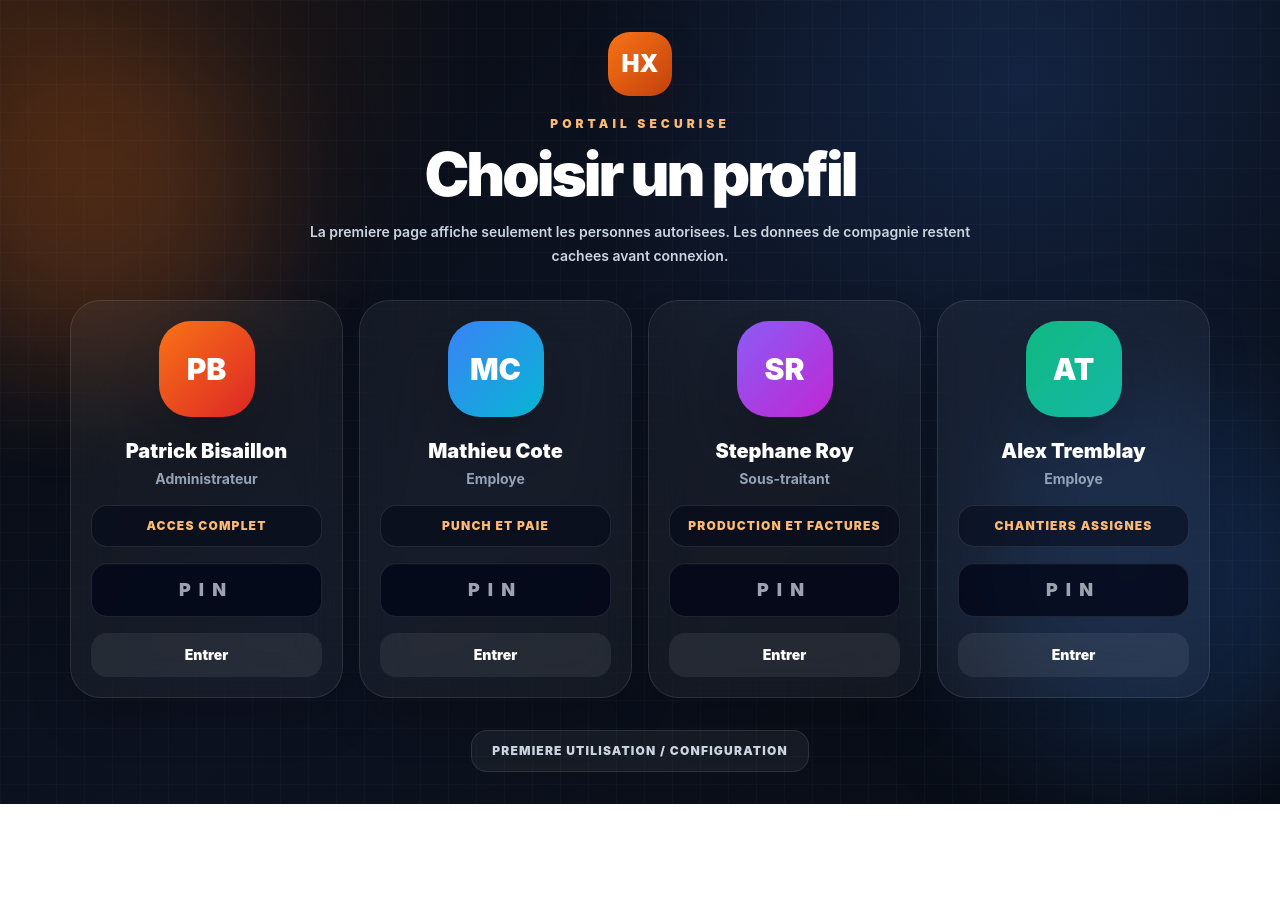
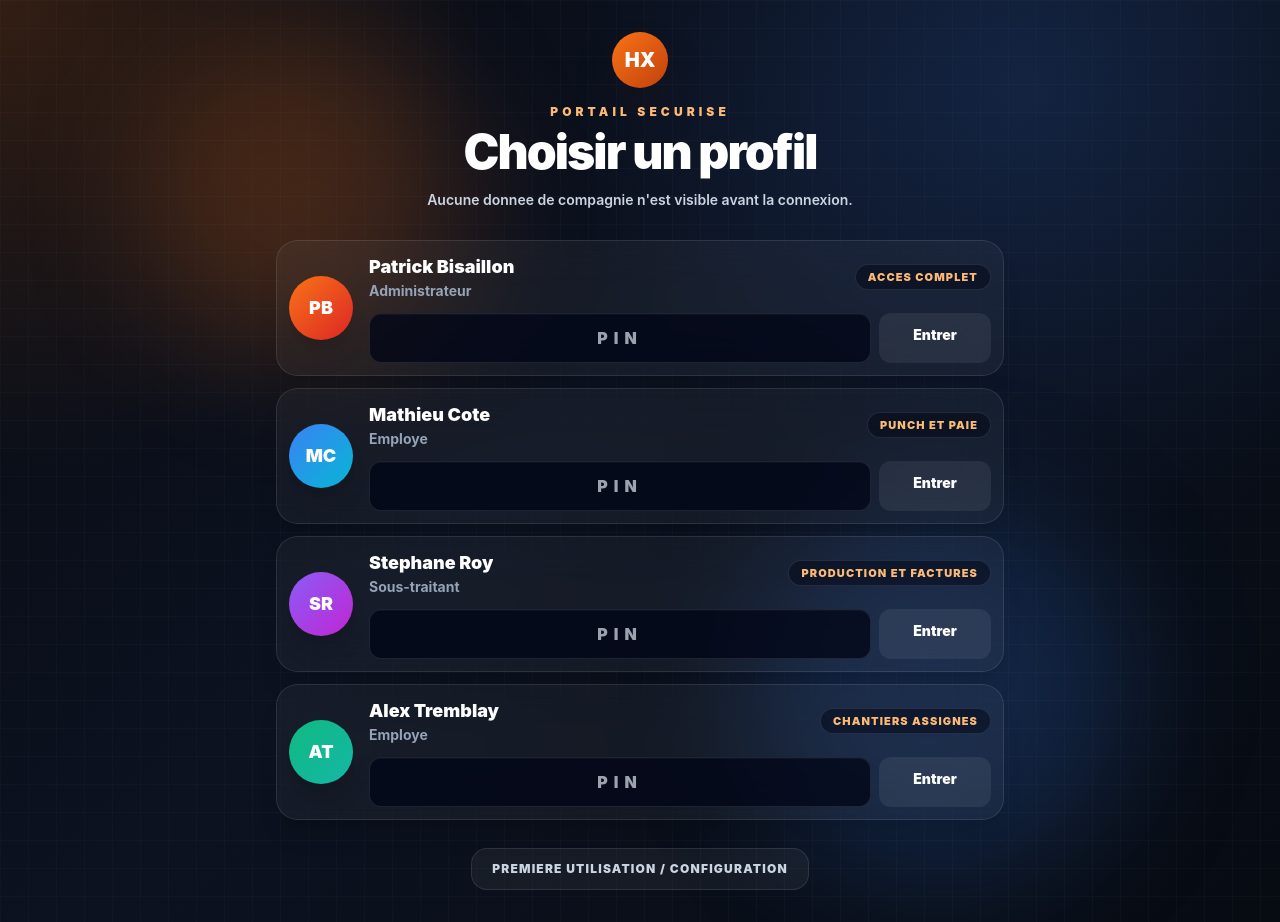
Before and after one commit to bisaillonpatrick1979-dev/Chatgpt-hailite-, a Next.js app: page / in a window 1280 px wide. Before the commit the page ends 804 px from the top, so only its background shows below. Built offline with nearby package versions, Linux system fonts and the light colour scheme.

Commit message:
Change first screen profiles to compact vertical rows

```diff
--- a/app/page.tsx
+++ b/app/page.tsx
@@ -10,31 +10,39 @@ const people = [
 export default function Root() {
   return (
     <main className="soft-grid min-h-screen overflow-hidden text-slate-100">
-      <section className="relative mx-auto flex min-h-screen max-w-[1180px] flex-col justify-center px-5 py-8">
+      <section className="relative mx-auto flex min-h-screen max-w-[760px] flex-col justify-center px-4 py-8">
         <div className="absolute -left-28 top-10 h-80 w-80 rounded-full bg-orange-500/20 blur-3xl" />
         <div className="absolute -right-28 bottom-10 h-96 w-96 rounded-full bg-blue-500/20 blur-3xl" />
 
-        <header className="relative mb-8 text-center">
-          <div className="mx-auto flex h-16 w-16 items-center justify-center rounded-[1.35rem] bg-gradient-to-br from-orange-500 to-orange-700 text-2xl font-black text-white shadow-2xl shadow-orange-950/40">HX</div>
-          <p className="mt-5 text-xs font-black uppercase tracking-[0.34em] text-orange-300">Portail securise</p>
-          <h1 className="mt-3 text-4xl font-black tracking-[-0.05em] text-white md:text-6xl">Choisir un profil</h1>
-          <p className="mx-auto mt-4 max-w-2xl text-sm font-semibold leading-6 text-slate-300">La premiere page affiche seulement les personnes autorisees. Les donnees de compagnie restent cachees avant connexion.</p>
+        <header className="relative mb-7 text-center">
+          <div className="mx-auto flex h-14 w-14 items-center justify-center rounded-full bg-gradient-to-br from-orange-500 to-orange-700 text-xl font-black text-white shadow-2xl shadow-orange-950/40">HX</div>
+          <p className="mt-4 text-xs font-black uppercase tracking-[0.34em] text-orange-300">Portail securise</p>
+          <h1 className="mt-2 text-3xl font-black tracking-[-0.04em] text-white md:text-5xl">Choisir un profil</h1>
+          <p className="mx-auto mt-3 max-w-xl text-sm font-semibold leading-6 text-slate-300">Aucune donnee de compagnie n'est visible avant la connexion.</p>
         </header>
 
-        <section className="relative grid gap-4 md:grid-cols-2 xl:grid-cols-4">
+        <section className="relative grid gap-3">
           {people.map((person) => (
-            <article key={person.name} className="group rounded-[1.9rem] border border-white/10 bg-white/[0.045] p-5 text-center shadow-2xl backdrop-blur-xl hover:border-orange-400/35 hover:bg-white/[0.07]">
-              <div className={`mx-auto flex h-24 w-24 items-center justify-center rounded-[2rem] bg-gradient-to-br ${person.accent} text-3xl font-black text-white shadow-2xl transition group-hover:scale-[1.03]`}>{person.initials}</div>
-              <h2 className="mt-5 text-xl font-black text-white">{person.name}</h2>
-              <p className="mt-1 text-sm font-bold text-slate-400">{person.role}</p>
-              <p className="mt-4 rounded-2xl border border-white/10 bg-slate-950/50 p-3 text-xs font-black uppercase tracking-widest text-orange-300">{person.note}</p>
-              <input className="mt-4 w-full rounded-2xl border border-white/10 bg-slate-950/75 p-3 text-center text-lg font-black tracking-[0.45em] text-white" placeholder="PIN" />
-              <Link href={person.href} className="mt-4 flex justify-center rounded-2xl bg-white/[0.07] p-3 text-sm font-black text-white group-hover:bg-orange-600">Entrer</Link>
+            <article key={person.name} className="group flex items-center gap-4 rounded-[1.35rem] border border-white/10 bg-white/[0.045] p-3 shadow-xl backdrop-blur-xl hover:border-orange-400/35 hover:bg-white/[0.07]">
+              <div className={`flex h-16 w-16 shrink-0 items-center justify-center rounded-full bg-gradient-to-br ${person.accent} text-lg font-black text-white shadow-xl transition group-hover:scale-[1.03]`}>{person.initials}</div>
+              <div className="min-w-0 flex-1">
+                <div className="flex flex-col gap-1 sm:flex-row sm:items-center sm:justify-between">
+                  <div className="min-w-0">
+                    <h2 className="truncate text-lg font-black text-white">{person.name}</h2>
+                    <p className="text-sm font-bold text-slate-400">{person.role}</p>
+                  </div>
+                  <p className="rounded-full border border-white/10 bg-slate-950/50 px-3 py-1 text-[11px] font-black uppercase tracking-widest text-orange-300">{person.note}</p>
+                </div>
+                <div className="mt-3 grid gap-2 sm:grid-cols-[1fr_auto]">
+                  <input className="w-full rounded-xl border border-white/10 bg-slate-950/75 p-3 text-center text-base font-black tracking-[0.38em] text-white" placeholder="PIN" />
+                  <Link href={person.href} className="flex min-w-28 justify-center rounded-xl bg-white/[0.07] px-4 py-3 text-sm font-black text-white group-hover:bg-orange-600">Entrer</Link>
+                </div>
+              </div>
             </article>
           ))}
         </section>
 
-        <footer className="relative mt-8 flex justify-center">
+        <footer className="relative mt-7 flex justify-center">
           <Link href="/onboarding" className="rounded-2xl border border-white/10 bg-white/[0.05] px-5 py-3 text-xs font-black uppercase tracking-widest text-slate-300 hover:text-white">Premiere utilisation / configuration</Link>
         </footer>
       </section>
```
